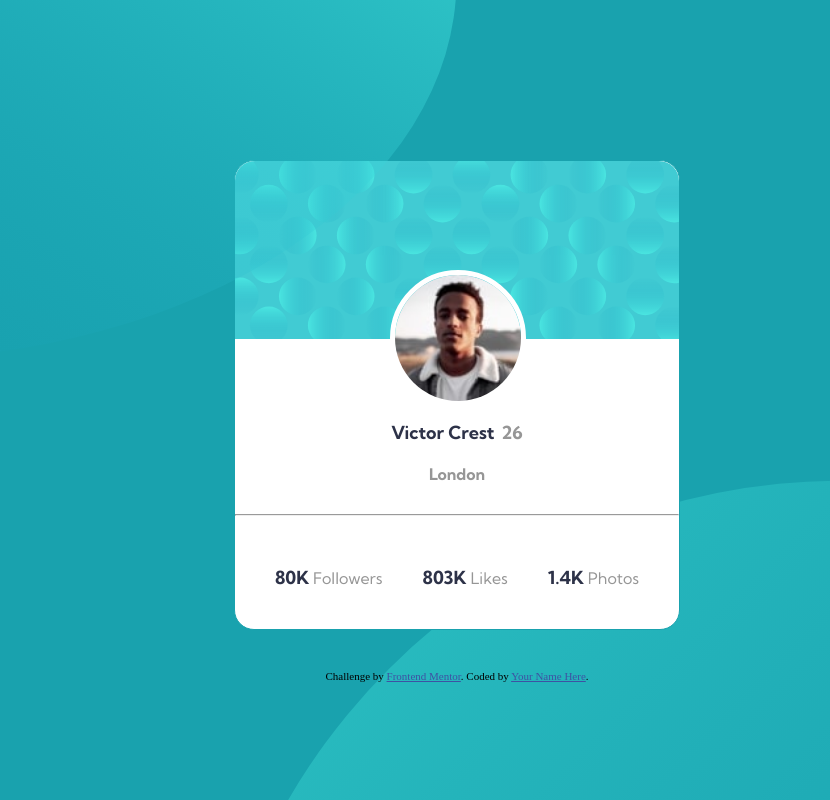
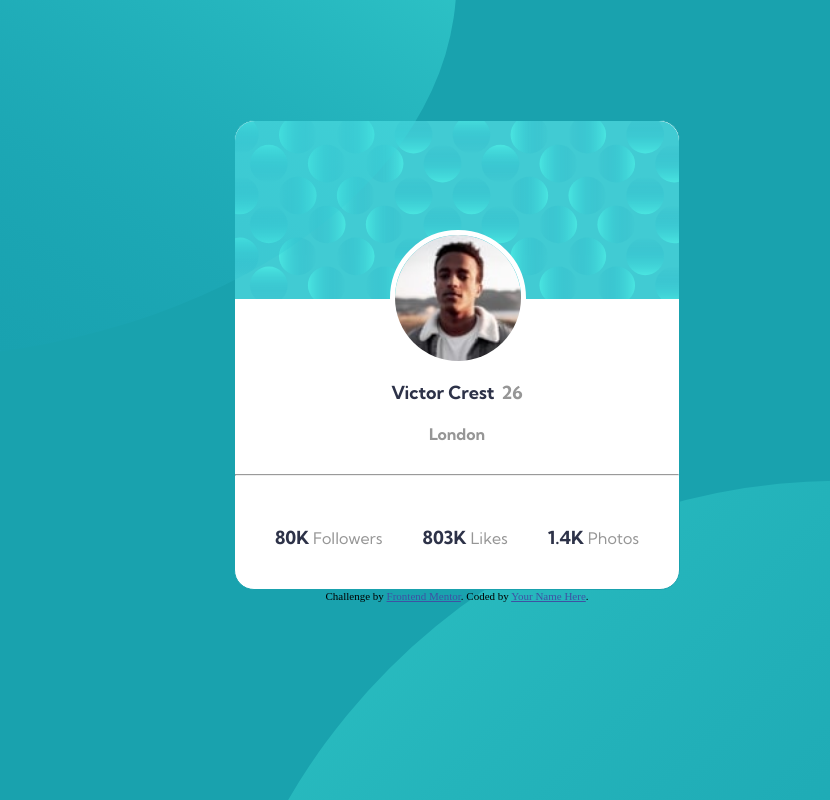
Before and after one commit to kaeycer/profile-card-component-main, a plain HTML site: page index.html in a window 1280 px wide. Shown: the whole page, without its empty margins (183-1013 px from the left). Drawn offline with Linux system fonts and the light colour scheme.

Commit message:
Update style.css

```diff
--- a/style.css
+++ b/style.css
@@ -121,7 +121,7 @@ hr{
     .container{
         display: flex;
         flex-direction: column;
-        margin: 10vh auto;
+        margin: 5vh auto;
         border: 1px solid hsl(185, 75%, 39%);
         height: auto;
         width: fit-content;
```
